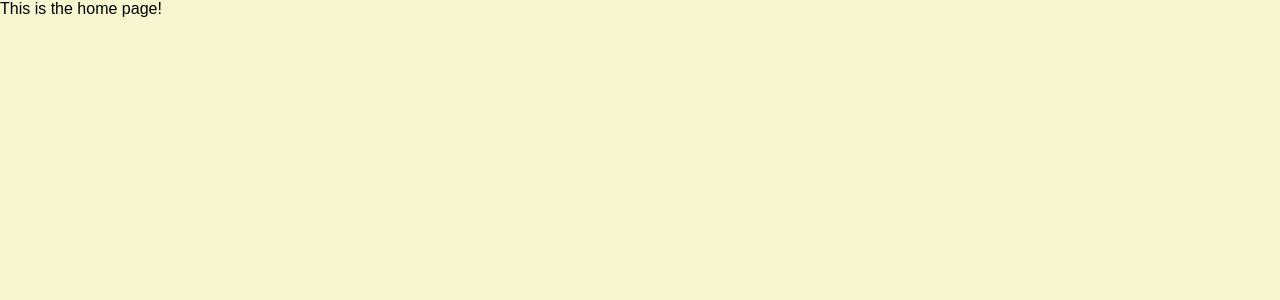
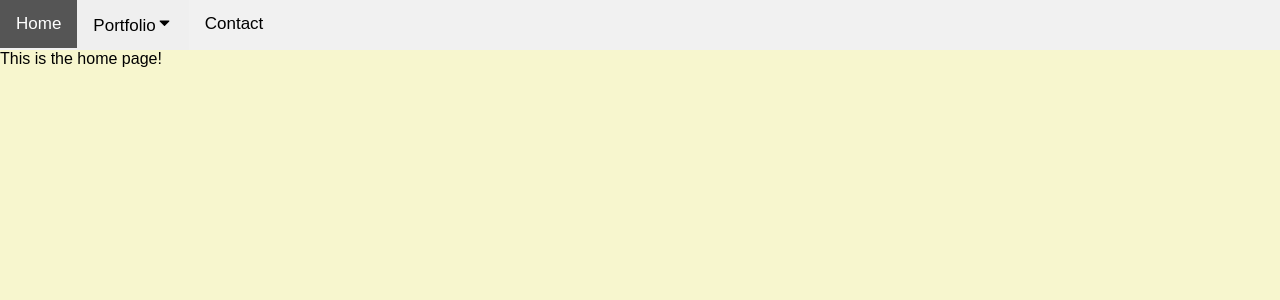
Before and after one commit to Jacobs1986/leitrim-pride, a React (Create React App) app: page / in a window 1280 px wide. Shown: the top 300 px of the page. Built offline with nearby package versions, Linux system fonts and the light colour scheme; the HTML template or start-up script is replaced by a standard one.

Commit message:
Added NavBar

```diff
--- a/src/App.js
+++ b/src/App.js
@@ -5,7 +5,7 @@ import {
     Route
 } from "react-router-dom"
 
- // Styling
+// Styling
 import './App.css'
 
 // Pages
@@ -17,10 +17,14 @@ import Events from "./pages/events-page";
 import GetInvolved from "./pages/get-involved-page";
 import Team from "./pages/team-page";
 
+// Components
+import NavBar from "./components/navBar/navBar";
+
 function App() {
     return (
         <div>
             <BrowserRouter>
+                <NavBar />
                 <Routes>
                     <Route path='/' element={<Home />} />
                     <Route path='/about' element={<About />} />
```
